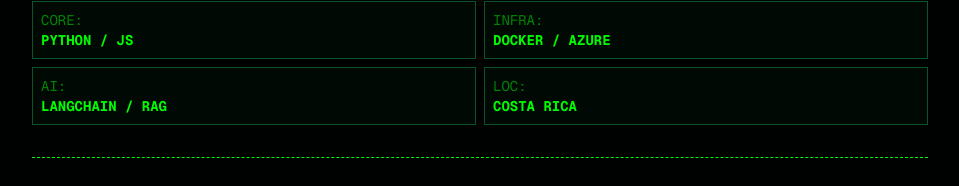
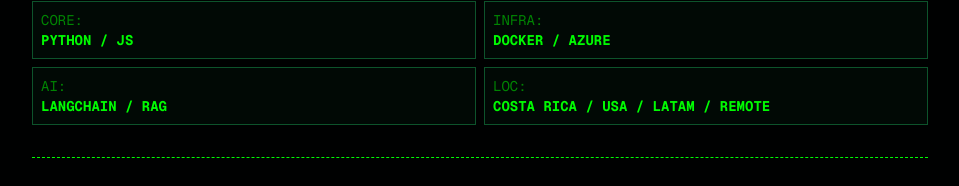
Before and after one commit to pabl0ramirez/matrix-cr-studio, a Next.js app: page /about in a window 1280 px wide. Shown: the part 124-310 px from the top of the page, without its empty margins (160-1119 px from the left). Built offline with nearby package versions, Linux system fonts and the light colour scheme.

Commit message:
Added more locations to LOC in About page

```diff
--- a/src/app/about/page.js
+++ b/src/app/about/page.js
@@ -39,7 +39,7 @@
             <div className="p-2 border border-green-900 bg-green-900/10"><div className="opacity-50">CORE:</div><div className="font-bold">PYTHON / JS</div></div>
             <div className="p-2 border border-green-900 bg-green-900/10"><div className="opacity-50">INFRA:</div><div className="font-bold">DOCKER / AZURE</div></div>
             <div className="p-2 border border-green-900 bg-green-900/10"><div className="opacity-50">AI:</div><div className="font-bold">LANGCHAIN / RAG</div></div>
-            <div className="p-2 border border-green-900 bg-green-900/10"><div className="opacity-50">LOC:</div><div className="font-bold">COSTA RICA</div></div>
+            <div className="p-2 border border-green-900 bg-green-900/10"><div className="opacity-50">LOC:</div><div className="font-bold">COSTA RICA / USA / LATAM / REMOTE</div></div>
         </div>
 
         {/* TIMELINE */}
```
